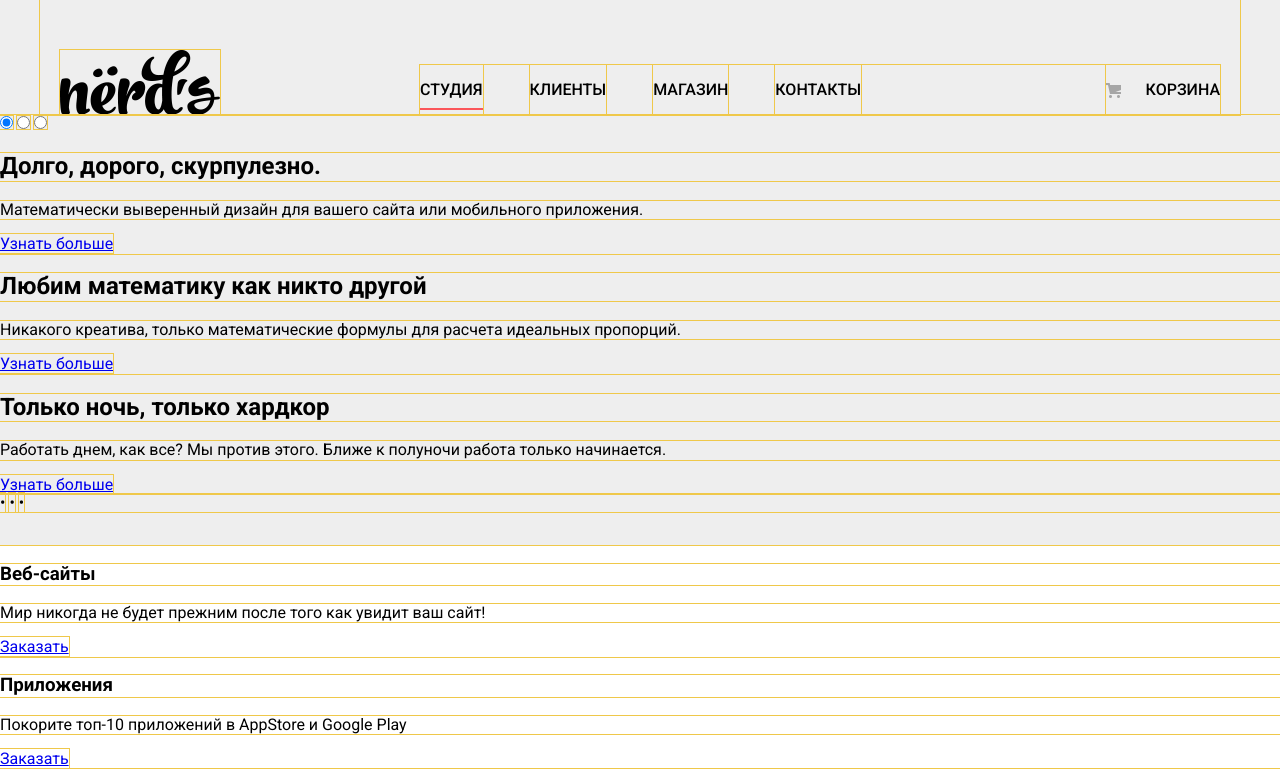
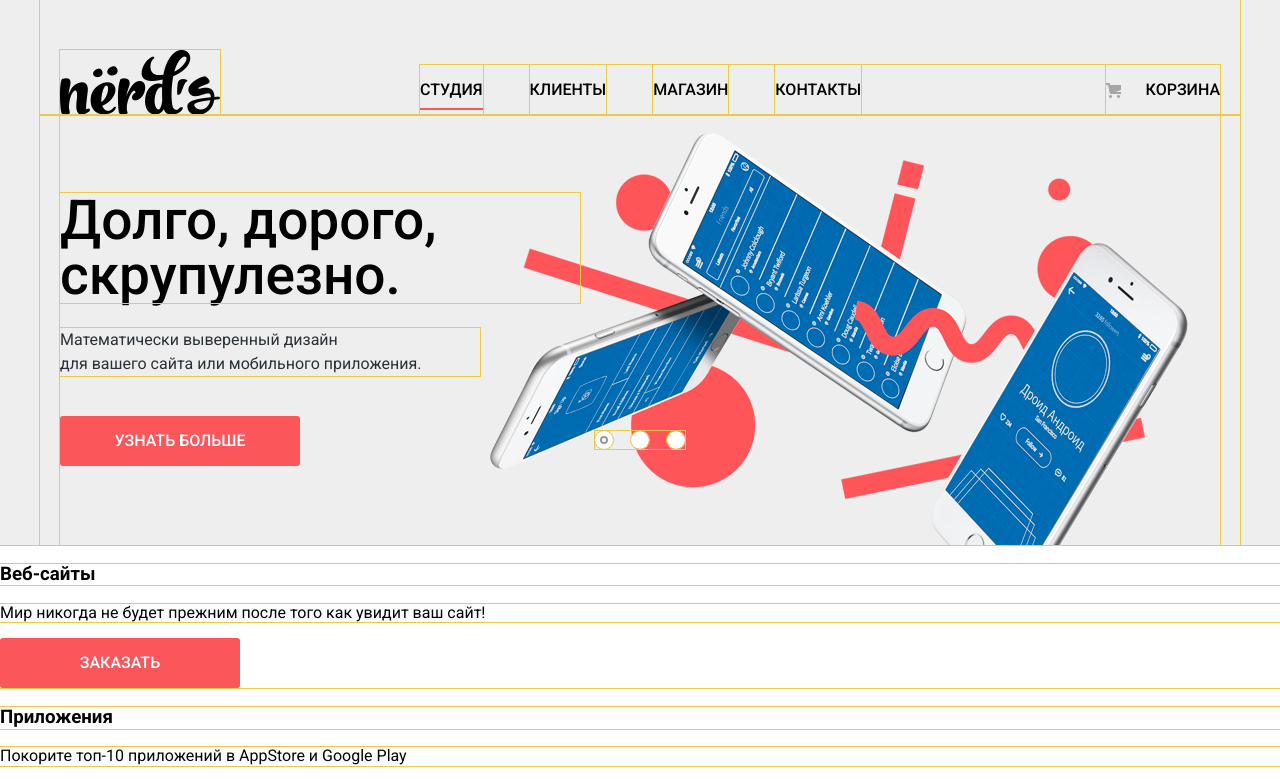
Before and after one commit to NataliaIlina/38944-nerds, a website: page index.html in a window 1280 px wide. Shown: the top 779 px of the page. Drawn offline with Linux system fonts and the light colour scheme.

Commit message:
+слайдер

```diff
--- a/index.html
+++ b/index.html
@@ -27,16 +27,16 @@
     </div>
 
     <section class="slider">
-      <input class="slider__control" type="radio" name="radio" id="check1" checked>
-      <input class="slider__control" type="radio" name="radio" id="check2">
-      <input class="slider__control" type="radio" name="radio" id="check3">
+      <input type="radio" name="radio" id="check1" checked>
+      <input type="radio" name="radio" id="check2">
+      <input type="radio" name="radio" id="check3">
 
       <div class="slider__slide  slider__slide--first">
         <h2 class="slider__title">
-           Долго, дорого, скурпулезно.
+           Долго, дорого, скрупулезно.
         </h2>
         <p class="slider__description">
-          Математически выверенный дизайн для вашего сайта или мобильного приложения.
+          Математически выверенный дизайн<br> для вашего сайта или мобильного приложения.
         </p>
         <a class="button" href="#">
            Узнать больше
@@ -67,9 +67,9 @@
       </div>
 
       <div class="slider__controls">
-        <label for="check1" class="slider__control">&bull;</label>
-        <label for="check2" class="slider__control">&bull;</label>
-        <label for="check3" class="slider__control">&bull;</label>
+        <label for="check1" class="slider__control  slider__control--first">&bull;</label>
+        <label for="check2" class="slider__control  slider__control--second">&bull;</label>
+        <label for="check3" class="slider__control  slider__control--third">&bull;</label>
       </div>
     </section>
 
--- /dev/null
+++ b/less/blocks/button.less
@@ -0,0 +1,16 @@
+.button{
+  display: block;
+  width: 240px;
+  padding: 16px 0;
+  font-size: @font-size;
+  line-height: 18px;
+  font-weight: @medium;
+  text-transform: uppercase;
+  text-decoration: none;
+  text-align: center;
+  color: @white;
+  background-color: @red;
+  border-radius: 3px;
+  border: none;
+  outline: none;
+}
--- /dev/null
+++ b/less/blocks/slider.less
@@ -0,0 +1,103 @@
+.slider{
+  .inner();
+  height: 430px;
+  position: relative;
+
+  & input[type=radio]{
+    display: none;
+  }
+
+  & #check1:checked ~ .slider__controls .slider__control--first::after,
+    #check2:checked ~ .slider__controls .slider__control--second::after,
+    #check3:checked ~ .slider__controls .slider__control--third::after{
+    opacity: 1;
+  }
+
+  & #check1:checked ~ .slider__slide--first,
+    #check2:checked ~ .slider__slide--second,
+    #check3:checked ~ .slider__slide--third{
+    opacity: 1;
+  }
+
+  &__slide{
+    position: absolute;
+    width: 1160px;
+    height: 430px;
+    padding-top: 78px;
+    opacity: 0;
+    transition: opacity 0.7s ease-out;
+
+    &--first{
+      background: url("../img/slide1.png") no-repeat 430px bottom;
+    }
+
+    &--second{
+      background: url("../img/slide2.png") no-repeat right bottom;
+    }
+
+    &--third{
+      background: url("../img/slide3.png") no-repeat right bottom;
+
+      & .slider__description{
+        width: 360px;
+      }
+    }
+  }
+
+  &__title{
+    width: 520px;
+    margin: 0;
+    margin-bottom: 25px;
+    font-size: @font-size-h1;
+    line-height: @line-height-h1;
+    font-weight: @medium;
+  }
+
+  &__description{
+    width: 420px;
+    margin-bottom: 40px;
+    font-size: @font-size;
+    line-height: @line-height;
+    font-weight: @regular;
+    color: @text-color;
+  }
+
+  &__controls{
+    position: absolute;
+    left: 50%;
+    margin-left: -45px;
+    bottom: 96px;
+    display: flex;
+    justify-content: space-between;
+    align-items: center;
+    width: 90px;
+    height: 18px;
+  }
+
+  &__control{
+    position: relative;
+    display: block;
+    width: 18px;
+    height: 18px;
+    text-indent: 100%;
+    overflow: hidden;
+    background-color: @white;
+    border-radius: 50%;
+    cursor: pointer;
+
+    &::after{
+      content: "";
+      position: absolute;
+      top: 50%;
+      margin-top: -4px;
+      left: 50%;
+      margin-left: -4px;
+      opacity: 0;
+      width: 8px;
+      height: 8px;
+      background-color: @white;
+      border: 2px solid @black-40;
+      border-radius: 50%;
+    }
+  }
+}
--- a/less/mixins.less
+++ b/less/mixins.less
@@ -16,3 +16,17 @@
     color: @black-30;
   }
 }
+
+.button{
+  background-color: @red;
+
+  &:hover{
+    background-color: @red-darken;
+  }
+
+  &:active{
+    background-color: @red-dark;
+    color: @white-30;
+    box-shadow: 0px 3px 0px 0px rgba(0, 1, 1, 0.1) inset;
+  }
+}
--- a/less/style.less
+++ b/less/style.less
@@ -4,3 +4,5 @@
 @import "blocks/page-header.less";
 @import "blocks/logo.less";
 @import "blocks/main-nav.less";
+@import "blocks/slider.less";
+@import "blocks/button.less";
--- a/less/variables.less
+++ b/less/variables.less
@@ -1,6 +1,8 @@
 @black:              #000000;
 @black-30:           rgba(0, 0, 0, 0.3);
+@black-40:           rgba(0, 0, 0, 0.4);
 @white:              #ffffff;
+@white-30:           rgba(255, 255, 255, 0.3);
 @gray-light:         #eeeeee;
 @gray:               #e1e1e1;
 @red:                #fb565a;
@@ -12,11 +14,15 @@
 @yellow:             #efc84a;
 @yellow-darken:      #eab534;
 @yellow-dark:        #e5a722;
+@text-color:         #283136;
 
 @font: 'Roboto', 'Arial', sans-serif;
 
 @font-size:         16px;
+@font-size-h1:      55px;
+@line-height:       24px;
 @line-height-link:  30px;
+@line-height-h1:    55px;
 
 @light:   300;
 @regular: 400;
```
Also changed, not shown: css/style.css, css/style.min.css.
